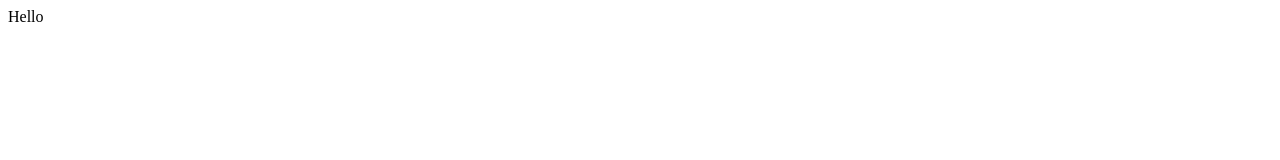
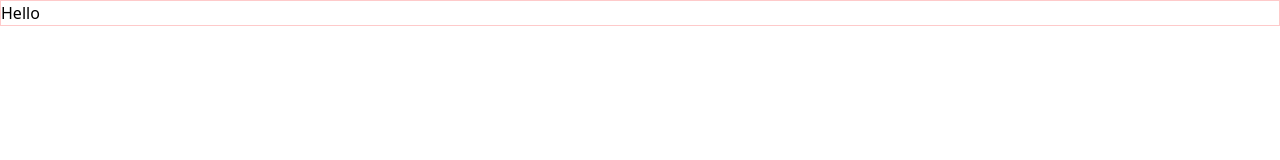
Before and after one commit to G-Linares/tailwind-example, a React (Create React App) app: page / in a window 1280 px wide. Shown: the top 160 px of the page. Built offline with nearby package versions, Linux system fonts and the light colour scheme.

Commit message:
Instructions for Tailwind

```diff
--- a/package.json
+++ b/package.json
@@ -6,9 +6,12 @@
     "@testing-library/jest-dom": "^5.16.4",
     "@testing-library/react": "^13.3.0",
     "@testing-library/user-event": "^13.5.0",
+    "autoprefixer": "^10.4.7",
+    "postcss": "^8.4.14",
     "react": "^18.2.0",
     "react-dom": "^18.2.0",
     "react-scripts": "5.0.1",
+    "tailwindcss": "^3.1.6",
     "web-vitals": "^2.1.4"
   },
   "scripts": {
--- /dev/null
+++ b/postcss.config.js
@@ -0,0 +1,6 @@
+module.exports = {
+  plugins: {
+    tailwindcss: {},
+    autoprefixer: {},
+  },
+}
--- a/src/App.js
+++ b/src/App.js
@@ -2,7 +2,7 @@ import React from 'react'
 
 const App = () => {
   return (
-    <div> Hello </div>
+    <div className='border border-red-200'> Hello </div>
   )
 }
 
--- /dev/null
+++ b/src/index.css
@@ -0,0 +1,3 @@
+@tailwind base;
+@tailwind components;
+@tailwind utilities;
--- a/src/index.js
+++ b/src/index.js
@@ -1,6 +1,7 @@
 import React from 'react';
 import ReactDOM from 'react-dom/client';
 import App from './App';
+import './index.css';
 
 const root = ReactDOM.createRoot(document.getElementById('root'));
 root.render(
--- /dev/null
+++ b/tailwind.config.js
@@ -0,0 +1,8 @@
+/** @type {import('tailwindcss').Config} */
+module.exports = {
+  content: ["./src/**/*.{js,jsx,ts,tsx}"],
+  theme: {
+    extend: {},
+  },
+  plugins: [],
+}
```
Also changed, not shown: 2 other files (tests, documents, lock files or other folders).
